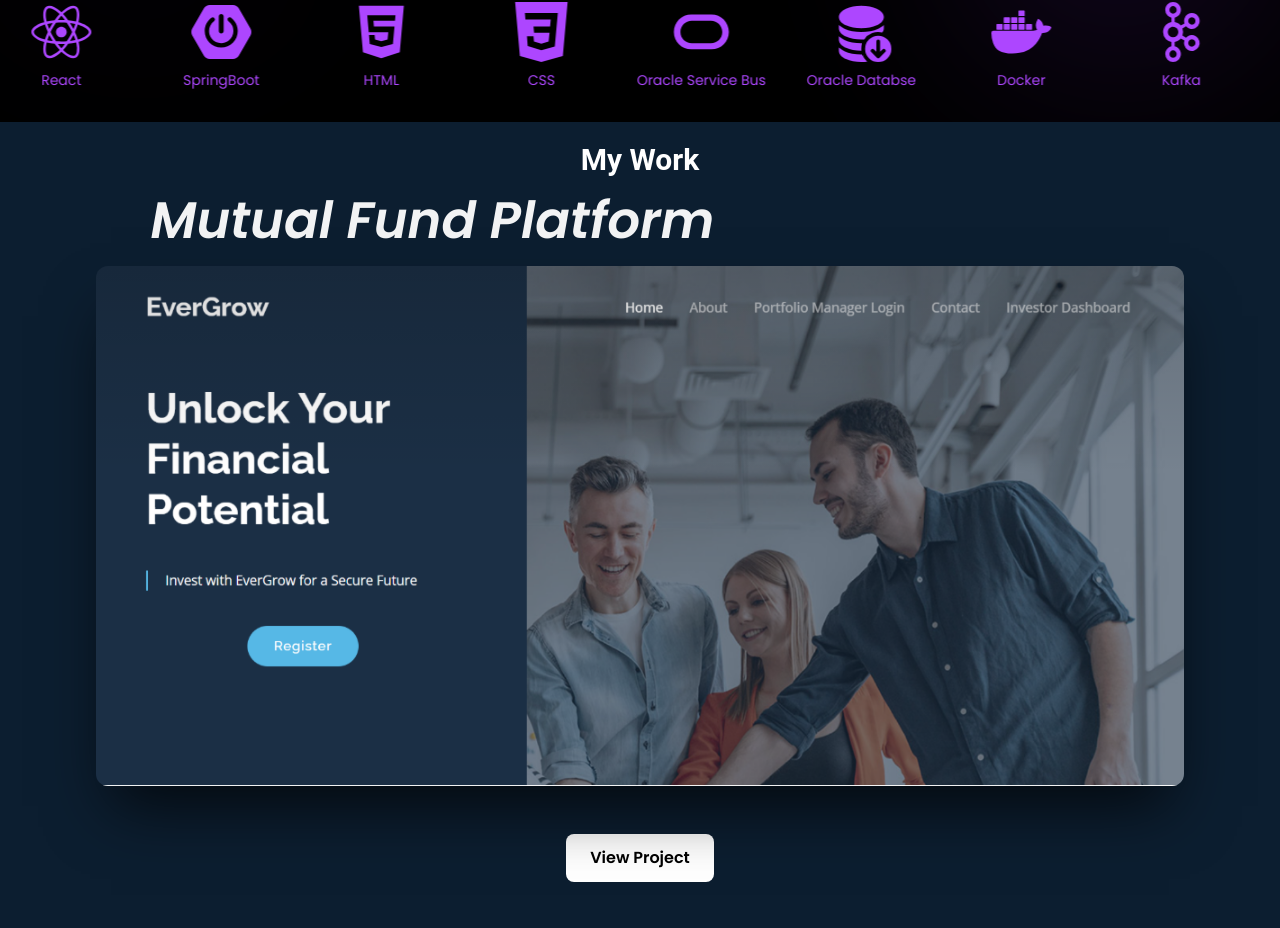
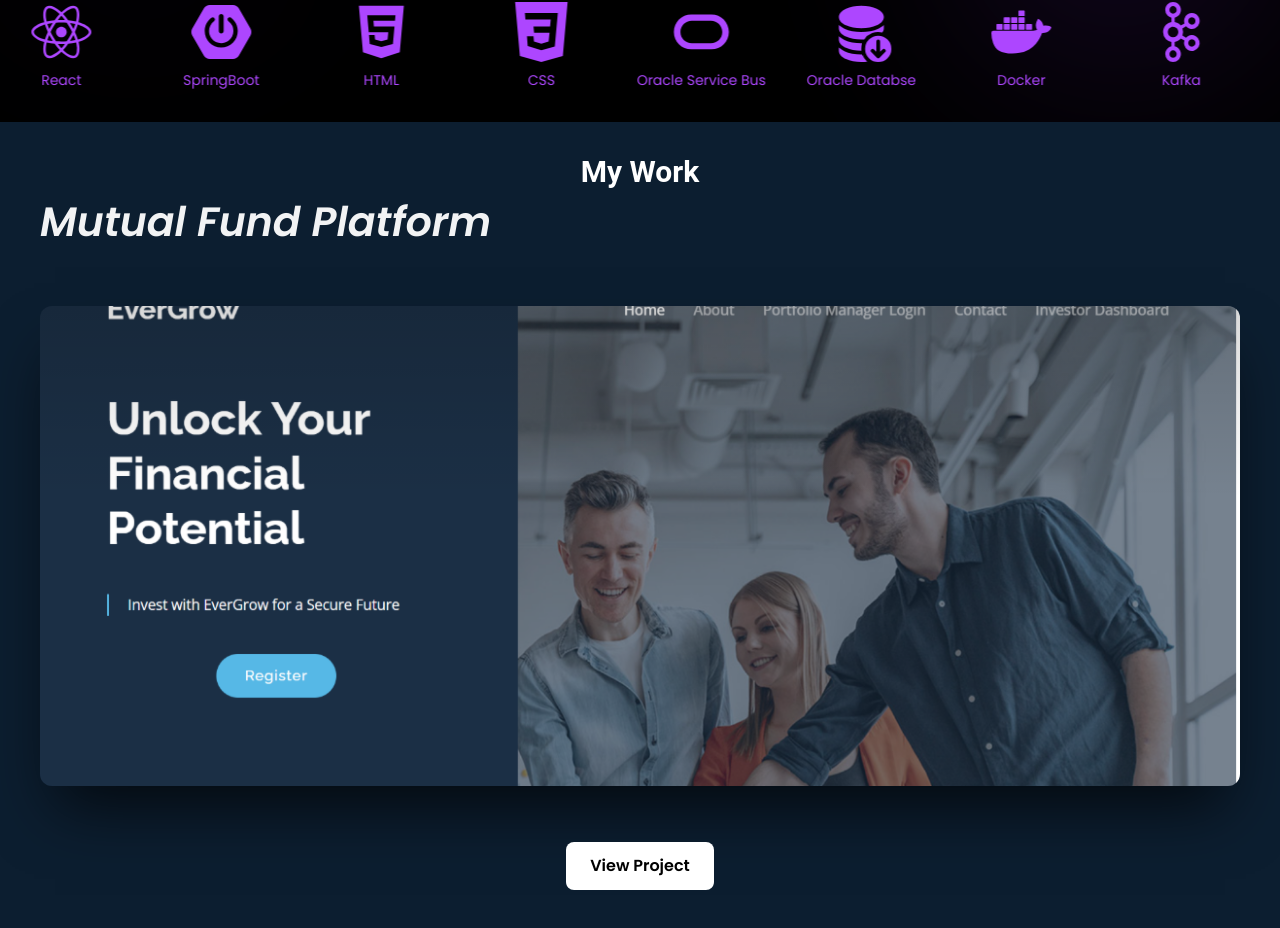
Before and after one commit to jasmine-1612/Jas.in, a React (Vite) app: page / in a window 1280 px wide. Shown: the part 1759-2687 px from the top of the page. Built offline with nearby package versions, Linux system fonts and the light colour scheme.

Commit message:
small update

```diff
--- a/src/sections/Projects.jsx
+++ b/src/sections/Projects.jsx
@@ -1,5 +1,4 @@
 import React from "react";
-import { useEffect, useState, useRef, useMemo } from "react";
 import { motion, useScroll, AnimatePresence, useMotionValueEvent } from "framer-motion";
 
 import img1 from "../assets/img1.PNG";
@@ -15,29 +14,17 @@ import photo4 from "../assets/photo4.jpg";
 const MH3 = motion.h3;
 
 const useIsMobile = (query = "(max-width: 639px)") => {
-  const [isMobile, setIsMobile] = React.useState(
-    typeof window !== "undefined" && window.matchMedia(query).matches
+  const [isMobile, setIsMobile] = React.useState(() =>
+    typeof window !== "undefined" ? window.matchMedia(query).matches : false
   );
-
   React.useEffect(() => {
     if (typeof window === "undefined") return;
     const mql = window.matchMedia(query);
     const handler = (e) => setIsMobile(e.matches);
-    if (mql.addEventListener) {
     mql.addEventListener("change", handler);
-    } else {
-      mql.addListener(handler);
-    }
     setIsMobile(mql.matches);
-    return () => {
-      if (mql.removeEventListener) {
-        mql.removeEventListener("change", handler);
-      } else {
-        mql.removeListener(handler);
-      }
-    };
+    return () => mql.removeEventListener("change", handler);
   }, [query]);
-
   return isMobile;
 };
 
@@ -50,32 +37,27 @@ export default function Projects() {
       {
         title: "Mutual Fund Platform",
         link: "https://github.com/jasmine-1612/Mutual-Fund-Platform-backend",
-        // EverGrow dark navy — matches both desktop (img1) and mobile (photo1)
         bgColor: "#0c1e30",
         image: isMobile ? photo1 : img1,
-        // Mobile photo1 has letterbox — zoom into center
-        objectPosition: isMobile ? "center center" : "center center",
+        objectPosition: "center center",
       },
       {
         title: "Asteroid Alerting & Notification System",
         link: "https://github.com/jasmine-1612/Asteroid-Alert",
-        // Deep space purple — matches img2 / photo2
         bgColor: "#12082a",
         image: isMobile ? photo2 : img2,
-        objectPosition: isMobile ? "center center" : "center center",
+        objectPosition: "center center",
       },
       {
         title: "Email Reply Generator",
         link: "https://github.com/jasmine-1612/email-reply-generator",
-        // Warm peach/salmon — matches img3 / photo3 background
         bgColor: "#d4775a",
         image: isMobile ? photo3 : img3,
-        objectPosition: isMobile ? "center center" : "center center",
+        objectPosition: "center center",
       },
       {
-        title: "Online Bookstore",
+        title: "Bookstore",
         link: "https://github.com/jasmine-1612/bookstore",
-        // Sky-to-deep blue — matches the img4 gradient top
         bgColor: "#c8e6ee",
         image: isMobile ? photo4 : img4,
         objectPosition: isMobile ? "center center" : "center top",
@@ -110,63 +92,41 @@ export default function Projects() {
         transition: "background-color 500ms ease",
       }}
     >
-      {/* Sticky container */}
-      <div className="sticky top-0 h-screen flex flex-col items-center justify-center">
-        {/* Section Title */}
-        <h2
-          className={`text-3xl font-semibold z-10 text-center ${
-            isMobile ? "mt-3" : "mt-5"
-          }`}
-        >
+      <div className="sticky top-0 h-screen flex flex-col items-center justify-between py-8 px-4 overflow-hidden">
+
+        {/* TOP: Section title + animated project name, stacked, no overlap */}
+        <div className="w-full flex flex-col items-center gap-1 z-10" style={{ maxWidth: "1200px" }}>
+          <h2 className="text-2xl sm:text-3xl font-semibold text-center">
             My Work
           </h2>
+          <div className="h-10 sm:h-14 flex items-center justify-center sm:justify-start w-full">
+            <AnimatePresence mode="wait">
+              <MH3
+                key={activeProject.title}
+                initial={{ opacity: 0, y: -14 }}
+                animate={{ opacity: 1, y: 0 }}
+                exit={{ opacity: 0, y: 14 }}
+                transition={{ duration: 0.45, ease: "easeOut" }}
+                className="text-[clamp(1rem,3.2vw,2.8rem)] font-bangers italic font-semibold text-white/95 text-center sm:text-left w-full"
+              >
+                {activeProject.title}
+              </MH3>
+            </AnimatePresence>
+          </div>
+        </div>
 
+        {/* MIDDLE: Image crossfade */}
         <div
-          className={`relative w-full flex-1 flex items-center justify-center ${
-            isMobile ? "-mt-4" : ""
-          }`}
+          className="relative w-full overflow-hidden rounded-xl shadow-2xl md:shadow-[0_35px_60px_-15px_rgba(0,0,0,0.7)]"
+          style={{
+            maxWidth: "1200px",
+            height: isMobile ? "55vh" : "60vh",
+            flexShrink: 0,
+          }}
         >
           {projects.map((project, idx) => (
-            <div
+            <img
               key={project.title}
-              className={`absolute top-1/2 left-1/2 -translate-x-1/2 -translate-y-1/2 transition-all duration-500 ${
-                activeIndex === idx
-                  ? "opacity-100 z-20"
-                  : "opacity-0 z-0 sm:z-10"
-              }`}
-              style={{ width: "85%", maxWidth: "1200px" }}
-            >
-              <AnimatePresence mode="wait">
-                {activeIndex === idx && (
-                  <MH3
-                    key={project.title}
-                    initial={{ opacity: 0, y: -30 }}
-                    animate={{ opacity: 1, y: 0 }}
-                    exit={{ opacity: 0, y: 30 }}
-                    transition={{ duration: 0.5, ease: "easeOut" }}
-                    className={`block text-center text-[clamp(1.5rem,4vw,3.5rem)] text-white/95 sm:absolute sm:-top-21 sm:left-[55%] lg:left-[5%] sm:mb-0 font-bangers italic font-semibold ${
-                      isMobile ? "-mt-25" : ""
-                    }`}
-                    style={{
-                      zIndex: 5,
-                      textAlign: isMobile ? "center" : "left",
-                    }}
-                  >
-                    {project.title}
-                  </MH3>
-                )}
-              </AnimatePresence>
-
-              {/* Image box */}
-              <div
-                className={`relative w-full overflow-hidden shadow-2xl md:shadow-[0_35px_60px_-15px_rgba(0,0,0,0.7)] ${
-                  isMobile
-                    ? "mb-6 rounded-lg"
-                    : "mb-10 sm:mb-12 rounded-xl"
-                } h-[61vh] sm:h-[65vh]`}
-                style={{ zIndex: 10, transition: "box-shadow 250ms ease" }}
-              >
-                <img
               src={project.image}
               alt={project.title}
               style={{
@@ -176,27 +136,23 @@ export default function Projects() {
                 height: "100%",
                 objectFit: "cover",
                 objectPosition: project.objectPosition,
-                    zIndex: 10,
+                opacity: activeIndex === idx ? 1 : 0,
+                transition: "opacity 500ms ease",
               }}
               loading="lazy"
             />
-
-                {/* Subtle vignette overlay */}
+          ))}
           <div
             className="pointer-events-none absolute inset-0"
             style={{
-                    zIndex: 11,
-                    background:
-                      "linear-gradient(180deg, rgba(0,0,0,0.15) 0%, rgba(0,0,0,0) 40%)",
+              zIndex: 1,
+              background: "linear-gradient(180deg, rgba(0,0,0,0.15) 0%, rgba(0,0,0,0) 40%)",
             }}
           />
         </div>
-            </div>
-          ))}
-        </div>
 
-        {/* View Project button */}
-        <div className={`absolute ${isMobile ? "bottom-20" : "bottom-10"}`}>
+        {/* BOTTOM: Button always visible */}
+        <div className="z-10 shrink-0">
           <a
             href={activeProject?.link}
             target="_blank"
@@ -207,6 +163,7 @@ export default function Projects() {
             View Project
           </a>
         </div>
+
       </div>
     </section>
   );
```
Lines whose indentation alone changed are shown as unchanged.
